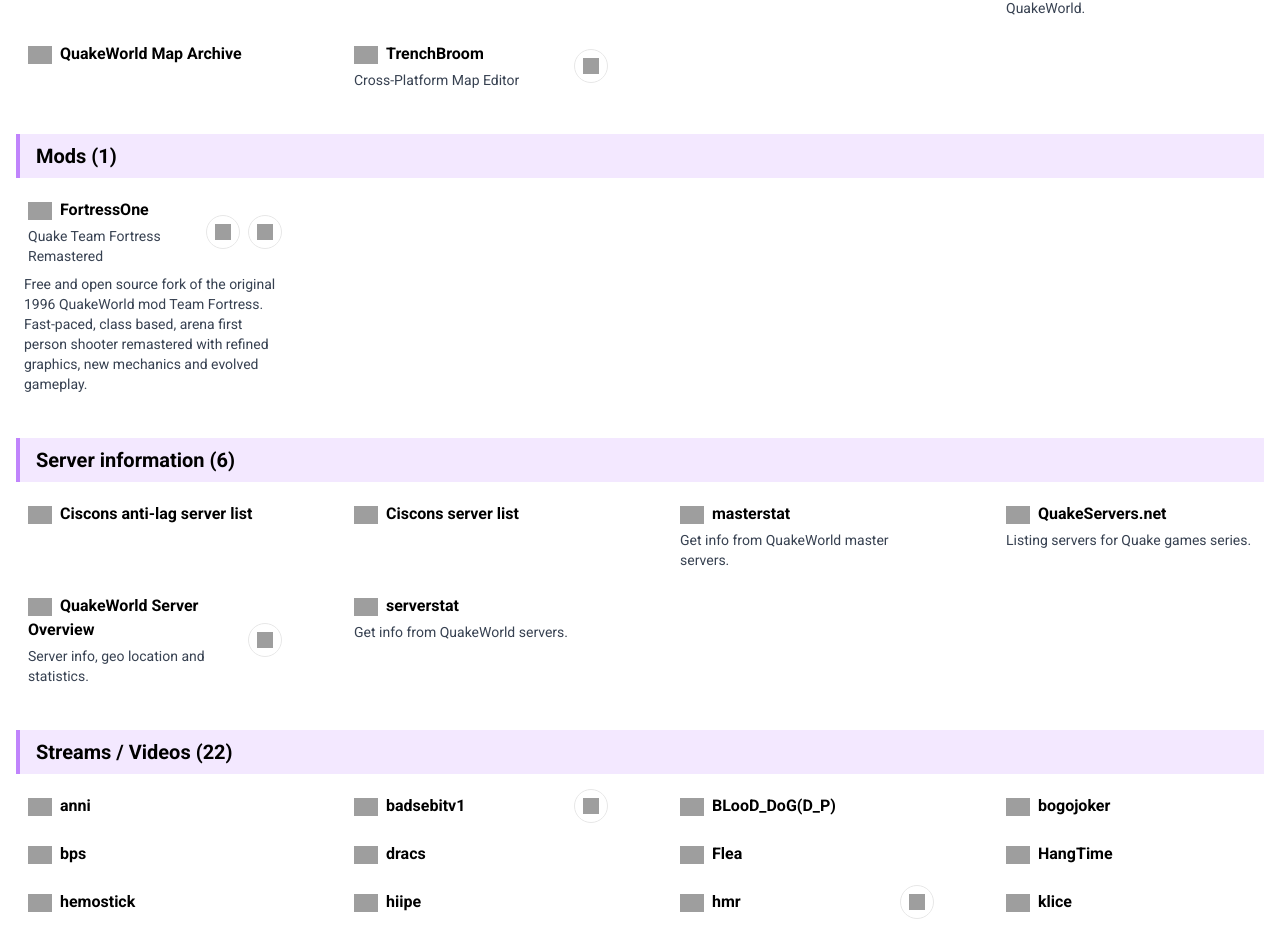
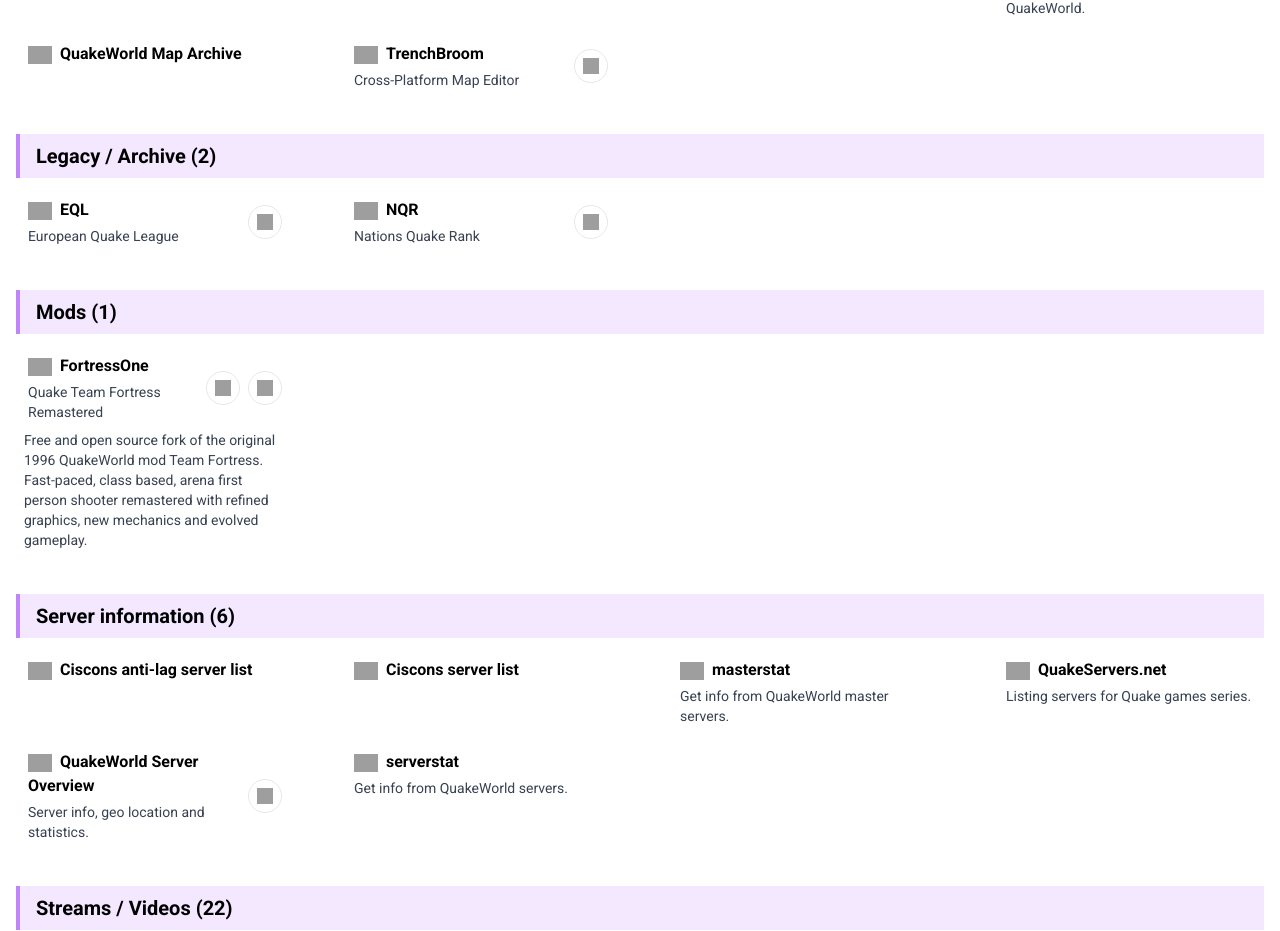
Before and after one commit to qw-tools/resources, a Vue app: page / in a window 1280 px wide. Shown: the part 1014-1945 px from the top of the page. Built offline with nearby package versions, Linux system fonts and the light colour scheme.

Commit message:
Add legacy events.

```diff
--- a/src/data/categories.ts
+++ b/src/data/categories.ts
@@ -3,6 +3,7 @@
   events: { title: "Events" },
   community: { title: "Community" },
   gameMedia: { title: "Game Media" },
+  legacy: { title: "Legacy / Archive" },
   mods: { title: "Mods" },
   misc: { title: "Misc" },
   serverInfo: { title: "Server information" },
--- a/src/data/items.ts
+++ b/src/data/items.ts
@@ -2,6 +2,7 @@
 import { clientsAndServers } from "./clientsAndServers";
 import { community } from "./community.js";
 import { events } from "@/data/events";
+import { legacy } from "./legacy.js";
 import { mods } from "./mods.js";
 import { gameMedia } from "./gameMedia";
 import { serverInfo } from "./serverInfo";
@@ -12,6 +13,7 @@
   events,
   community,
   gameMedia,
+  legacy,
   mods,
   serverInfo,
   streamsAndVideos,
--- /dev/null
+++ b/src/data/legacy.ts
@@ -0,0 +1,25 @@
+import { categories } from "./categories.js";
+import { DefaultItem, Item } from "@/types";
+
+function toItem(item: Partial<Item>): Item {
+  return {
+    ...DefaultItem,
+    ...item,
+    category: categories.legacy,
+  };
+}
+
+export const legacy: Item[] = [
+  {
+    title: "EQL",
+    slogan: "European Quake League",
+    url: "https://eql.quakeworld.nu/",
+    related: ["https://www.quakeworld.nu/wiki/European_Quake_League"],
+  },
+  {
+    title: "NQR",
+    slogan: "Nations Quake Rank",
+    url: "https://nqr.quakeworld.nu/",
+    related: ["https://www.quakeworld.nu/wiki/Nations_Quake_Rank"],
+  },
+].map(toItem);
```
